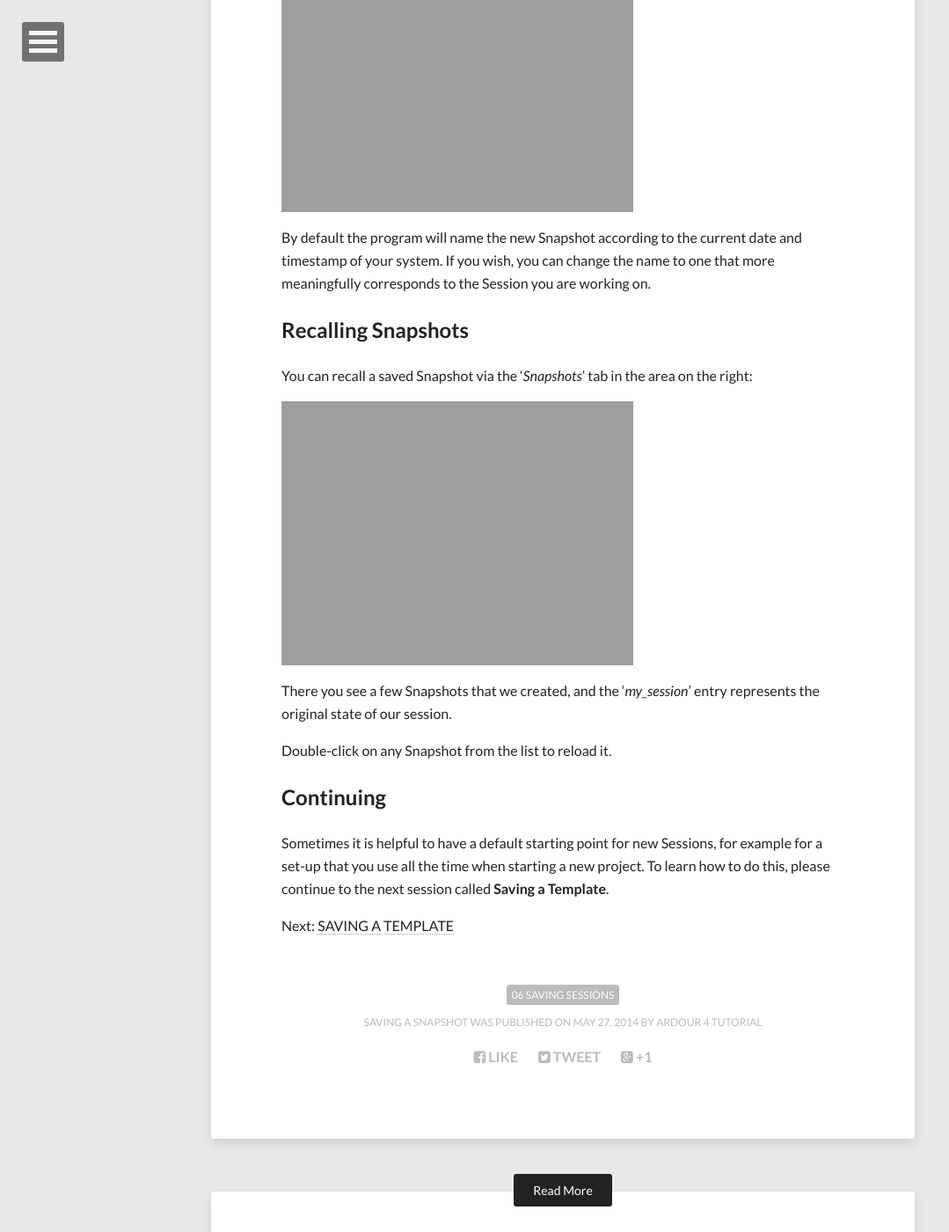
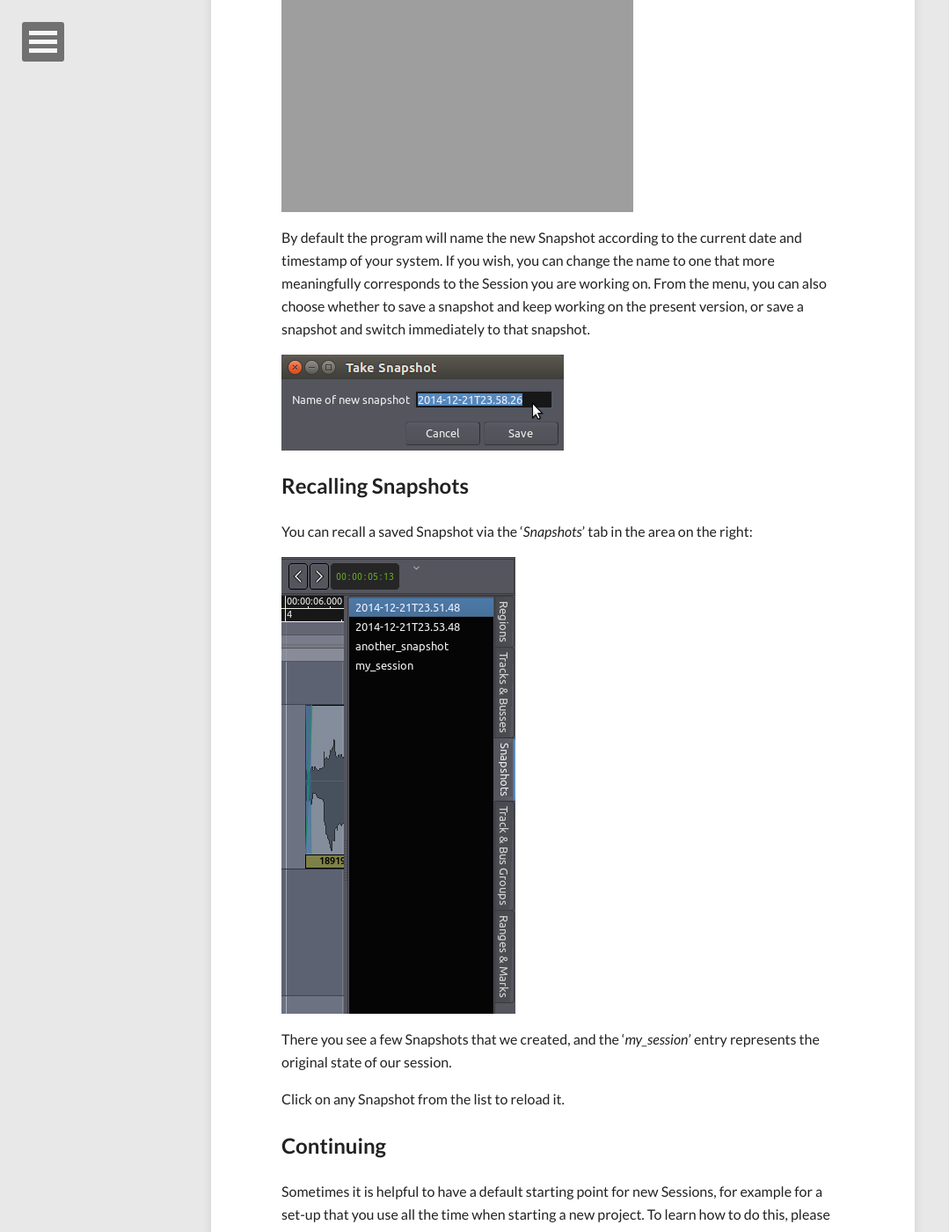
Before and after one commit to brunoruviaro/ardour4-tutorial, a Jekyll site: the page built from _posts/2014-05-27-saving-a-snapshot.md, in a window 1280 px wide and 1400 px high, scrolled down 810 px. Shown: the whole window at 88% size, without its empty margins (0-1079 px from the left). Built offline with Jekyll 4.4.1, drawn with Linux system fonts in a browser that asks for light colours; nearby versions of some CDN libraries; some of the changed text lies outside the part shown.

Commit message:
Update save-snapshots txt png

```diff
--- a/_posts/2014-05-27-saving-a-snapshot.md
+++ b/_posts/2014-05-27-saving-a-snapshot.md
@@ -19,24 +19,26 @@
 
 You can save a Snapshot via the menu: *Session > Snapshot* (shortcut "*Control*" + "*Shift*" + "*S*").
 
-![snapshots]({{ site.url }}/images/Ardour3_Snapshots1.png)
+![snapshots]({{ site.url }}/images/Ardour4_Snapshots_Menu.png)
 
 By default the program will name the new Snapshot according to the
 current date and timestamp of your system. If you wish, you can change
 the name to one that more meaningfully corresponds to the Session you
-are working on.
+are working on. From the menu, you can also choose whether to save a snapshot and keep working on the present version, or save a snapshot and switch immediately to that snapshot.
+
+![snapshots]({{ site.url }}/images/Ardour4_Snapshots_Name.png)
 
 ## Recalling Snapshots
 
 You can recall a saved Snapshot via the '*Snapshots*' tab in the area on
 the right:
 
-![snapshot2]({{ site.url }}/images/Ardour3_Snapshot2.png)
+![snapshot2]({{ site.url }}/images/Ardour4_Snapshot_List.png)
 
 There you see a few Snapshots that we created, and the '*my_session*' entry
 represents the original state of our session.
 
-Double-click on any Snapshot from the list to reload it.
+Click on any Snapshot from the list to reload it.
 
 ## Continuing
 
```
Also changed, not shown: images/Ardour4_Snapshot_List.png (added), images/Ardour4_Snapshot_Menu.png (added), images/Ardour4_Snapshots_Name.png (added).
